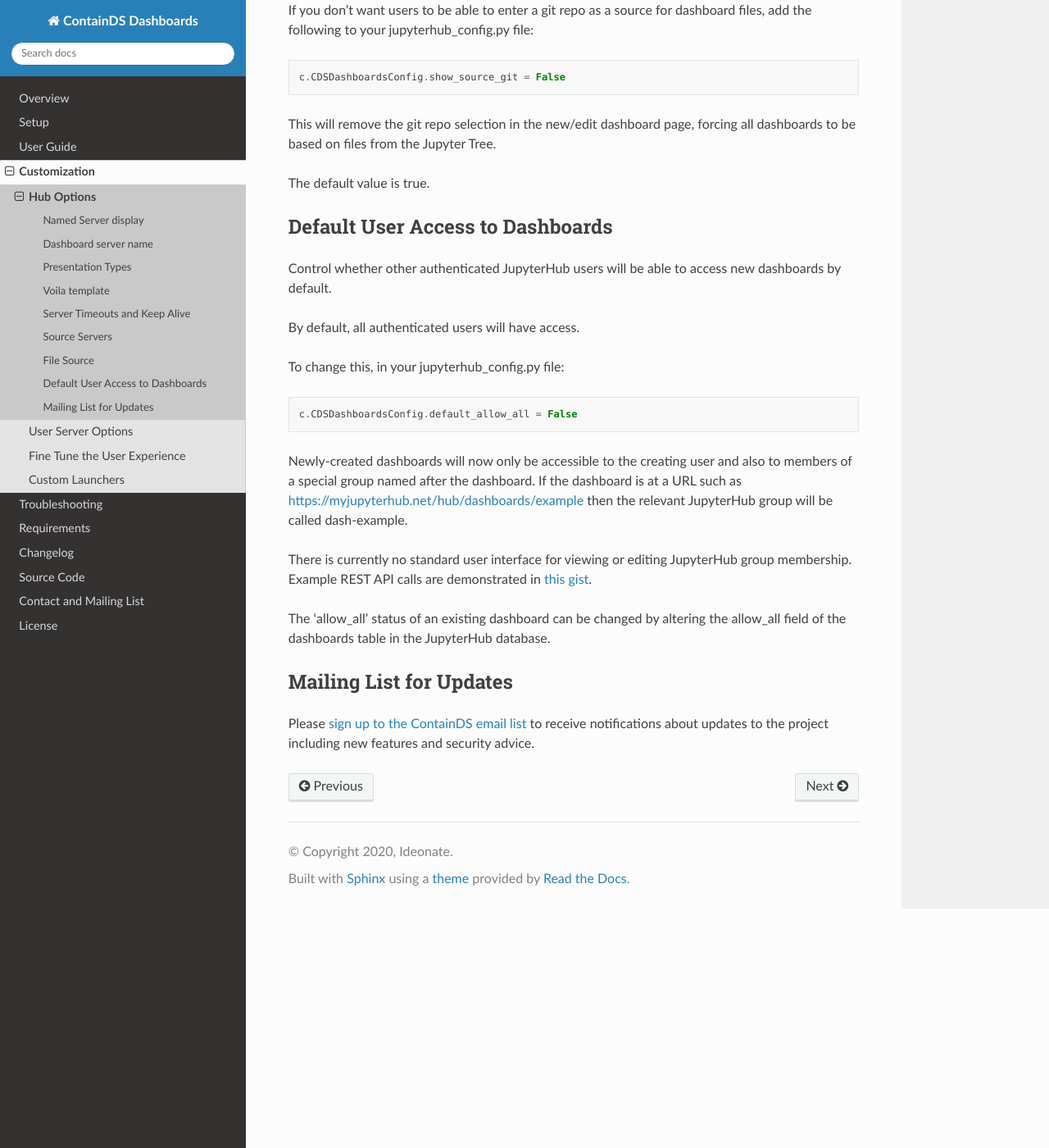
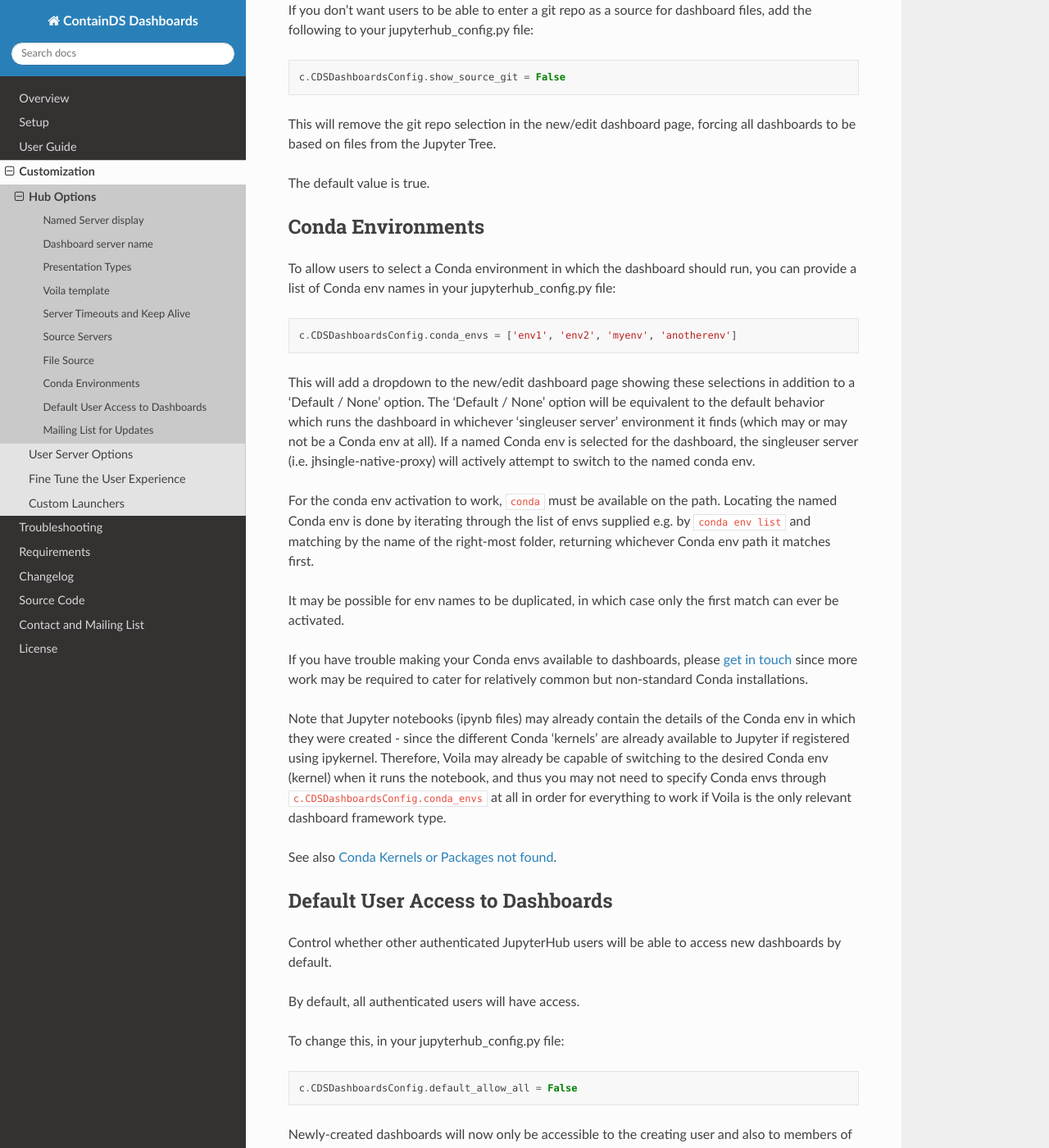
Before and after one commit to ideonate/cdsdashboards, a Sphinx documentation site: the page built from docs/chapters/customization/huboptions.rst, in a window 1280 px wide and 1400 px high, scrolled down 3298 px. Shown: the whole window at 82% size. Built offline with Sphinx 7.4.7 and the Read the Docs theme 2.0.0, drawn with Linux system fonts in a browser that asks for light colours.

Commit message:
conda envs in docs

```diff
--- a/docs/chapters/customization/huboptions.rst
+++ b/docs/chapters/customization/huboptions.rst
@@ -150,6 +150,38 @@ This will remove the git repo selection in the new/edit dashboard page, forcing
 The default value is true.
 
 
+.. _conda_envs:
+
+Conda Environments
+~~~~~~~~~~~~~~~~~~
+
+To allow users to select a Conda environment in which the dashboard should run, you can provide a list of Conda env names in your jupyterhub_config.py file:
+
+::
+
+    c.CDSDashboardsConfig.conda_envs = ['env1', 'env2', 'myenv', 'anotherenv']
+
+This will add a dropdown to the new/edit dashboard page showing these selections in addition to a 'Default / None' option. The 'Default / None' option will
+be equivalent to the default behavior which runs the dashboard in whichever 'singleuser server' environment it finds (which may or may not be a Conda env
+at all). If a named Conda env is selected for the dashboard, the singleuser server (i.e. jhsingle-native-proxy) will actively attempt to switch to the
+named conda env.
+
+For the conda env activation to work, :code:`conda` must be available on the path. Locating the named Conda env is done by iterating through the list of
+envs supplied e.g. by :code:`conda env list` and matching by the name of the right-most folder, returning whichever Conda env path it matches first.
+
+It may be possible for env names to be duplicated, in which case only the first match can ever be activated.
+
+If you have trouble making your Conda envs available to dashboards, please :ref:`get in touch<contact>` since more work may be required to cater for
+relatively common but non-standard Conda installations.
+
+Note that Jupyter notebooks (ipynb files) may already contain the details of the Conda env in which they were created - since the different Conda 'kernels'
+are already available to Jupyter if registered using ipykernel. Therefore, Voila may already be capable of switching to the desired Conda env (kernel)
+when it runs the notebook, and thus you may not need to specify Conda envs through :code:`c.CDSDashboardsConfig.conda_envs` at all in order for everything
+to work if Voila is the only relevant dashboard framework type.
+
+See also :ref:`conda_kernels_voila`.
+
+
 .. _default_allow_all:
 
 Default User Access to Dashboards
--- a/docs/chapters/userguide/create_dashboard.rst
+++ b/docs/chapters/userguide/create_dashboard.rst
@@ -42,6 +42,9 @@ Select the framework required. For a Jupyter notebook (ipynb) file, we need to l
 The other options are 'streamlit', 'plotlydash', 'bokeh' (for panel too), 'rshiny' - or potentially any other :ref:`custom framework <customlaunchers>`
 you have installed.
 
+If configured for your installation, you may be able to select a Conda environment in which to run the dashboard.
+See :ref:`Conda env configuration details<conda_envs>`.
+
 Specify the URL-path to the ipynb file, relative to the Jupyter server's home folder or to the git repo root. In the first example above, Presentation.ipynb
 was at the top level in our Jupyter tree, so we just enter Presentation.ipynb; and in the second example it was at the root of the git repo.
 
--- a/docs/chapters/userguide/userguide.rst
+++ b/docs/chapters/userguide/userguide.rst
@@ -3,7 +3,7 @@
 User Guide
 ----------
 
-Here are the user guide parts:
+This section explains how a user can prepare and publish a dashboard through the new Dashboards menu in JupyterHub.
 
 .. toctree::
    :maxdepth: 1
```
Also changed, not shown: docs/chapters/troubleshooting.rst (+9 -2 lines), 3 other files.
